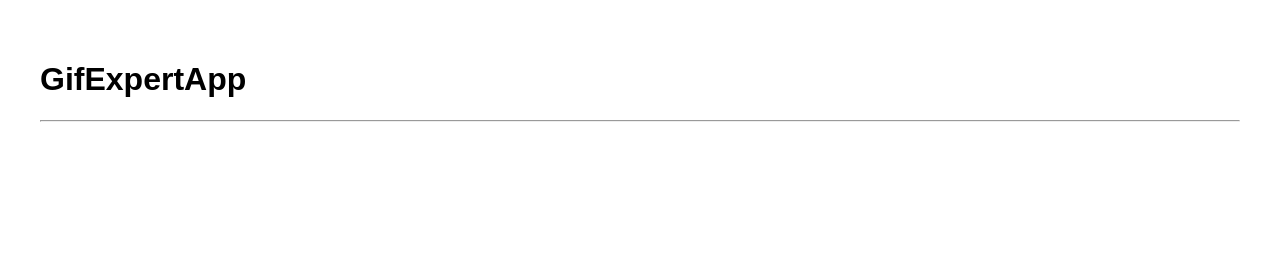
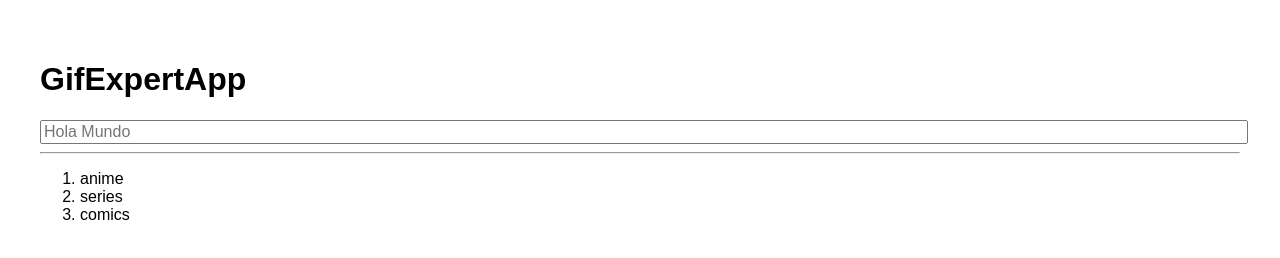
Before and after one commit to andrescastromamani/GifExpert-ReactJS, a React app: page / in a window 1280 px wide. Built offline with nearby package versions, Linux system fonts and the light colour scheme.

Commit message:
Componente addCategory

```diff
--- a/src/GifExpertApp.js
+++ b/src/GifExpertApp.js
@@ -1,10 +1,25 @@
-import React from 'react'
+import React, { useState } from 'react'
+import { AddCategory } from './components/AddCategory';
 
 export const GifExpertApp = () => {
+    const [categories, setcategories] = useState(['anime', 'series', 'comics'])
+    const handleAdd = () => {
+        //setcategories([...categories, 'new category']);
+        setcategories(cats => [...cats, 'new category']);
+    }
     return (
         <>
             <h1>GifExpertApp</h1>
+            <AddCategory />
             <hr></hr>
+
+            <ol>
+                {
+                    categories.map(category => {
+                        return < li key={category} > {category}</li>
+                    })
+                }
+            </ol>
         </>
     )
 }
--- /dev/null
+++ b/src/components/AddCategory.js
@@ -0,0 +1,20 @@
+import React, { useState } from 'react'
+
+export const AddCategory = () => {
+    const [inputValue, setInputValue] = useState('Hola Mundo');
+    const handleAddCategory = (e) => {
+        setInputValue(e.target.value);
+    }
+    const handleSubmit = (e) => {
+        e.preventDefault();
+        console.log(inputValue);
+    }
+    return (
+        <form onSubmit={handleSubmit}>
+            <input
+                type="text"
+                placeholder={inputValue}
+                onChange={handleAddCategory} />
+        </form>
+    )
+}
--- a/src/index.css
+++ b/src/index.css
@@ -4,3 +4,8 @@
 body{
     padding: 2rem;
 }
+input{
+    width: 100%;
+    font-size: 1rem;
+    color: #333;
+}
```
